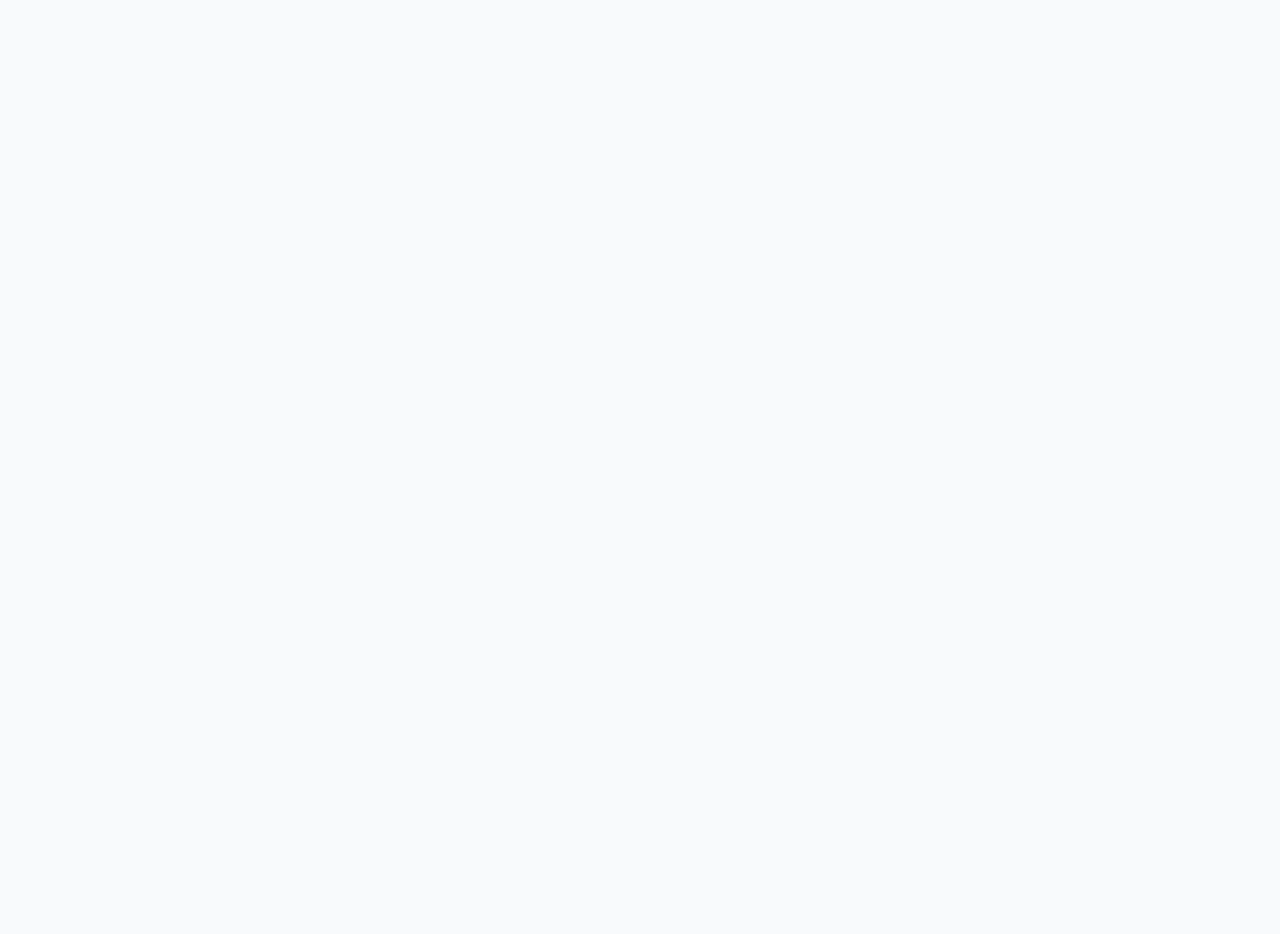
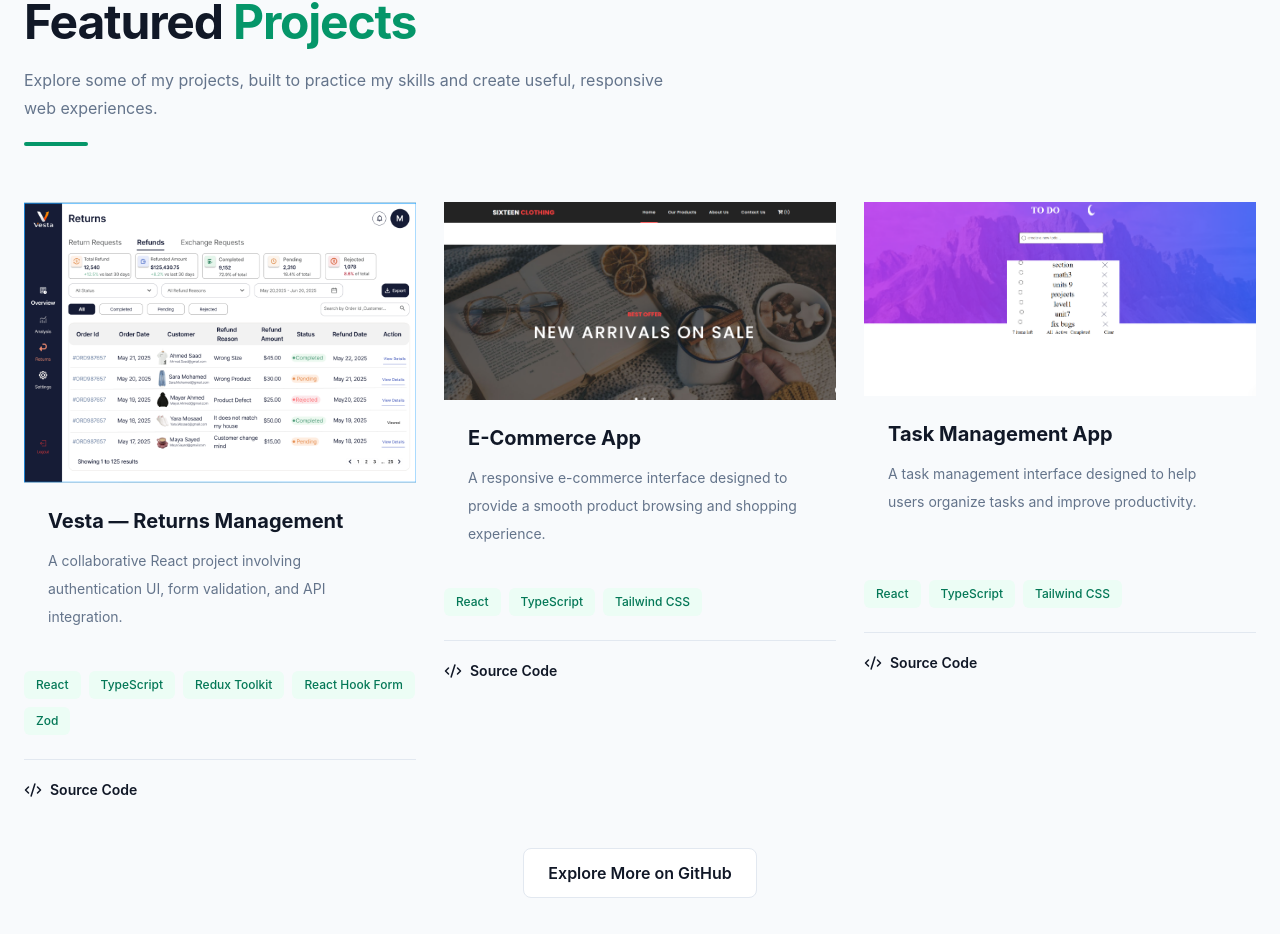
Before and after one commit to Abdo1454/portfolio-website-v2, a React (Vite) app: page / in a window 1280 px wide. Shown: the part 2625-3559 px from the top of the page. Before the commit the page ends 2479 px from the top, so only its background shows below. Built offline with nearby package versions, Linux system fonts and the light colour scheme.

Commit message:
feat(projects): showcase three featured projects

```diff
--- a/src/app/App.tsx
+++ b/src/app/App.tsx
@@ -2,6 +2,7 @@
 import MainLayout from "../components/layout/MainLayout"
 import About from "../features/home/components/About"
 import Hero from "../features/home/components/Hero"
+import Projects from "../features/projects/components/Projects"
 import Skills from "../features/skills/components/Skills"
 
 function App() {
@@ -11,6 +12,7 @@ function App() {
         <Hero />
         <About />
         <Skills />
+        <Projects />
       </>
     </MainLayout>
   )
--- /dev/null
+++ b/src/features/projects/components/ProjectCard.tsx
@@ -0,0 +1,64 @@
+import { Code2, ExternalLink } from "lucide-react";
+import type {Project} from "../types/project.types";
+interface ProjectCardProps {
+  Project: Project;
+}
+export default function ProjectCard({Project}:ProjectCardProps) {
+  return (
+    <div>
+        <article>
+            <img src={Project.image} alt={`${Project.title} preview`}
+             loading="lazy"></img>
+
+
+         {/* Project Content */}
+      <div className="p-6">
+        <h3 className="text-xl font-bold text-[#111827]">
+          {Project.title}
+        </h3>
+        <p className="mt-3 min-h-20 text-sm leading-7 text-[#64748B]">
+          {Project.description}
+        </p>
+        </div>
+         {/* Technologies */}
+        <div className="mt-4 flex flex-wrap gap-2">
+          {Project.technologies.map((technology) => (
+            <span
+              key={technology}
+              className="rounded-md bg-emerald-50 px-3 py-1.5 text-xs font-medium text-[#047857]"
+            >
+              {technology}
+            </span>
+          ))}
+        </div>
+         {/* Project Links */}
+        <div className="mt-6 flex flex-wrap items-center gap-4 border-t border-[#E2E8F0] pt-5">
+          <a
+            href={Project.githubUrl}
+            target="_blank"
+            rel="noopener noreferrer"
+            aria-label={`View ${Project.title} source code on GitHub`}
+            className="inline-flex items-center gap-2 text-sm font-semibold text-[#111827] transition-colors hover:text-[#059669]"
+          >
+            <Code2 size={18} />
+            Source Code
+          </a>
+           {Project.liveUrl && (
+            <a
+              href={Project.liveUrl}
+              target="_blank"
+              rel="noopener noreferrer"
+              aria-label={`View ${Project.title} live demo`}
+              className="inline-flex items-center gap-2 text-sm font-semibold text-[#059669] transition-colors hover:text-[#047857]"
+            >
+              Live Demo
+              <ExternalLink size={16} />
+            </a>
+                 )}
+        </div>
+
+
+        </article>
+    </div>
+  )
+}
--- /dev/null
+++ b/src/features/projects/components/Projects.tsx
@@ -0,0 +1,47 @@
+import { projects } from "../data/projects";
+import ProjectCard from "./ProjectCard";
+
+export default function Projects() {
+  return (
+    <section id="projects" className="bg-[#F8FAFC] px-6 py-24 sm:py-28">
+      <div className="mx-auto max-w-7xl">
+        {/* Section Heading */}
+        <div className="mb-14">
+          <p className="mb-3 text-sm font-semibold tracking-[0.2em] text-[#059669] uppercase">
+            My Recent Work
+          </p>
+
+          <h2 className="text-3xl font-bold tracking-tight text-[#111827] sm:text-4xl lg:text-5xl">
+            Featured <span className="text-[#059669]">Projects</span>
+          </h2>
+
+          <p className="mt-5 max-w-2xl text-base leading-7 text-[#64748B]">
+            Explore some of my projects, built to practice my skills
+            and create useful, responsive web experiences.
+          </p>
+
+          <div className="mt-5 h-1 w-16 rounded-full bg-[#059669]" />
+        </div>
+
+        {/* Projects Grid */}
+        <div className="grid grid-cols-1 gap-7 sm:grid-cols-2 lg:grid-cols-3">
+          {projects.map((project) => (
+            <ProjectCard key={project.id} Project={project} />
+          ))}
+        </div>
+
+        {/* GitHub Link */}
+        <div className="mt-12 text-center">
+          <a
+            href="https://github.com/Abdo1454"
+            target="_blank"
+            rel="noopener noreferrer"
+            className="inline-flex items-center justify-center rounded-lg border border-[#E2E8F0] bg-white px-6 py-3 font-semibold text-[#111827] transition-colors hover:border-[#059669] hover:text-[#059669]"
+          >
+            Explore More on GitHub
+          </a>
+        </div>
+      </div>
+    </section>
+  );
+}
```
Also changed, not shown: src/features/projects/types/project.types.ts (added, +10 -0 lines), public/img/veasta-Project.png (added).
